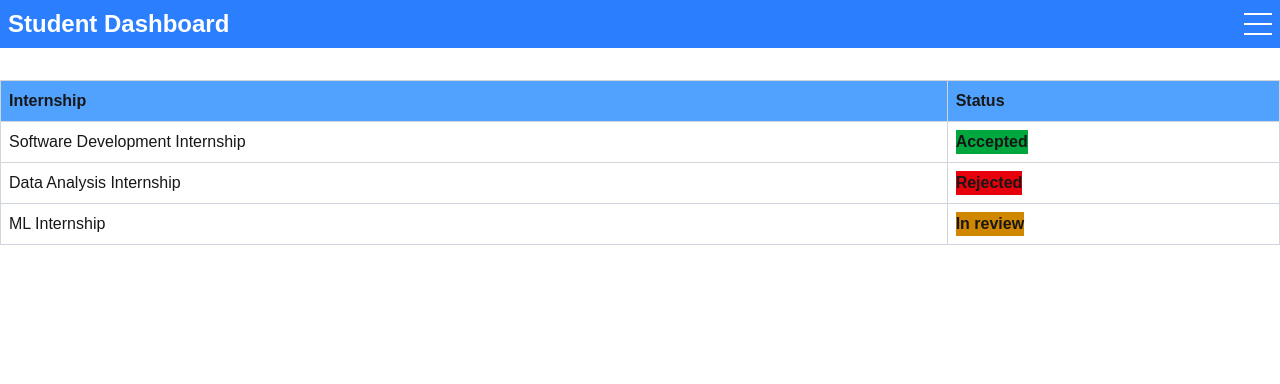
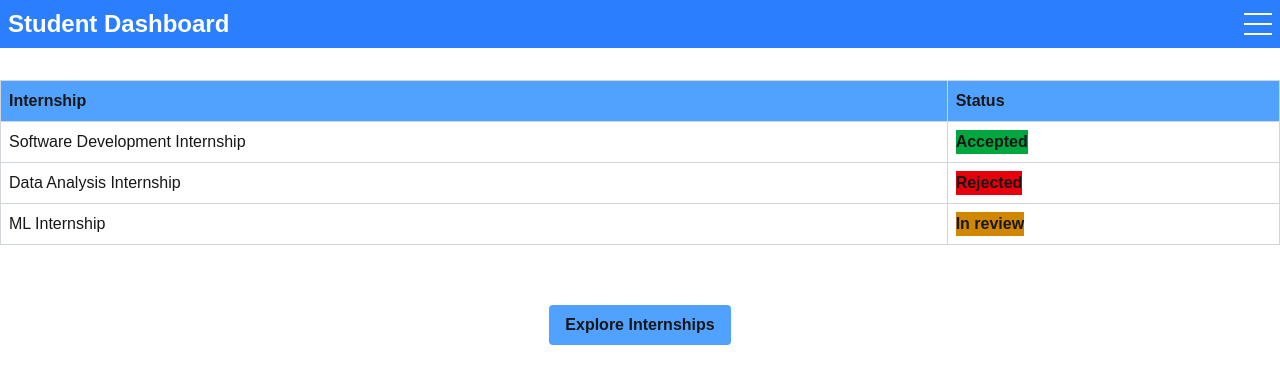
Before and after one commit to Dami-18/IRISMS, a Next.js app: page /dashboard-students in a window 1280 px wide. Shown: the top 384 px of the page. Built offline with nearby package versions, Linux system fonts and the light colour scheme.

Commit message:
add explore button

```diff
--- a/src/app/dashboard-students/page.tsx
+++ b/src/app/dashboard-students/page.tsx
@@ -53,6 +53,8 @@ export default function StudDashboard() {
             </tbody>
           </table>
         </div>
+
+        <div className="mt-15 flex justify-center items-center"><button className="font-semibold bg-blue-400 px-4 py-2 rounded">Explore Internships</button></div>
       </>
     );
   }
```
